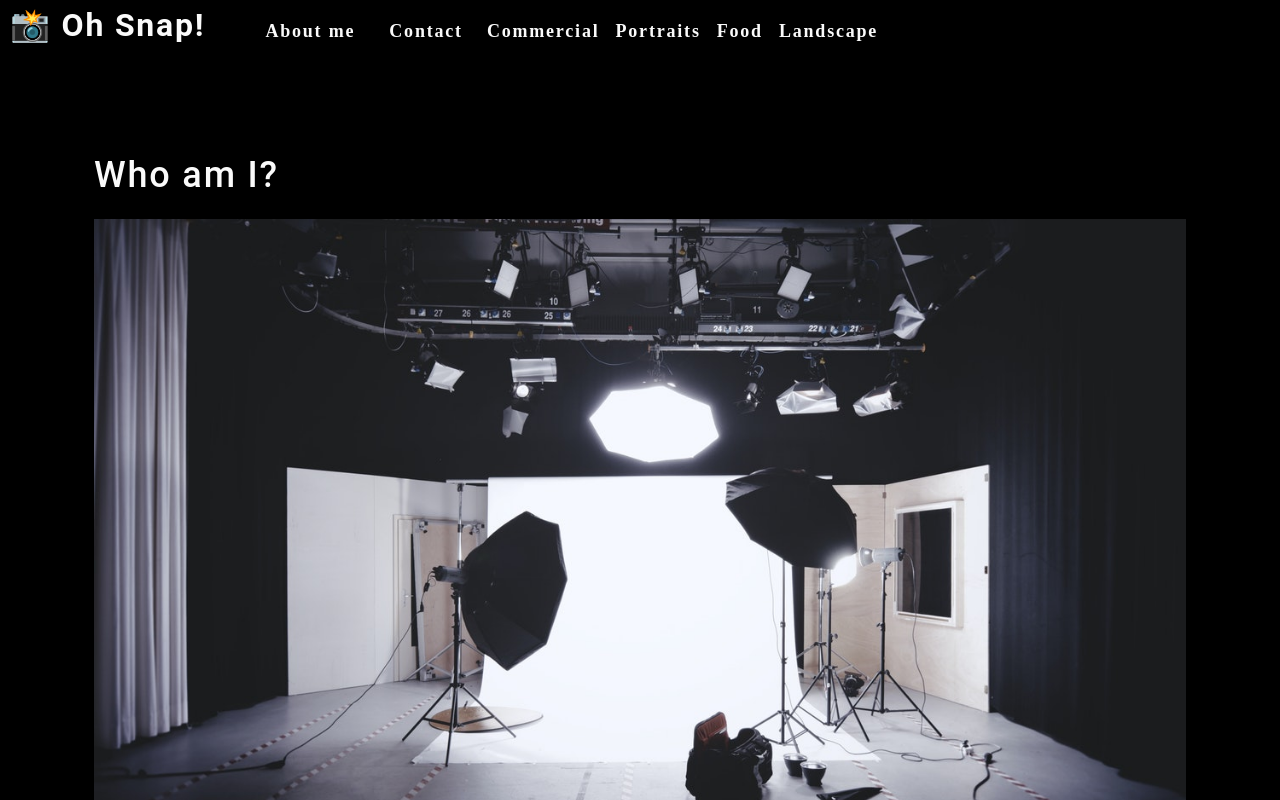
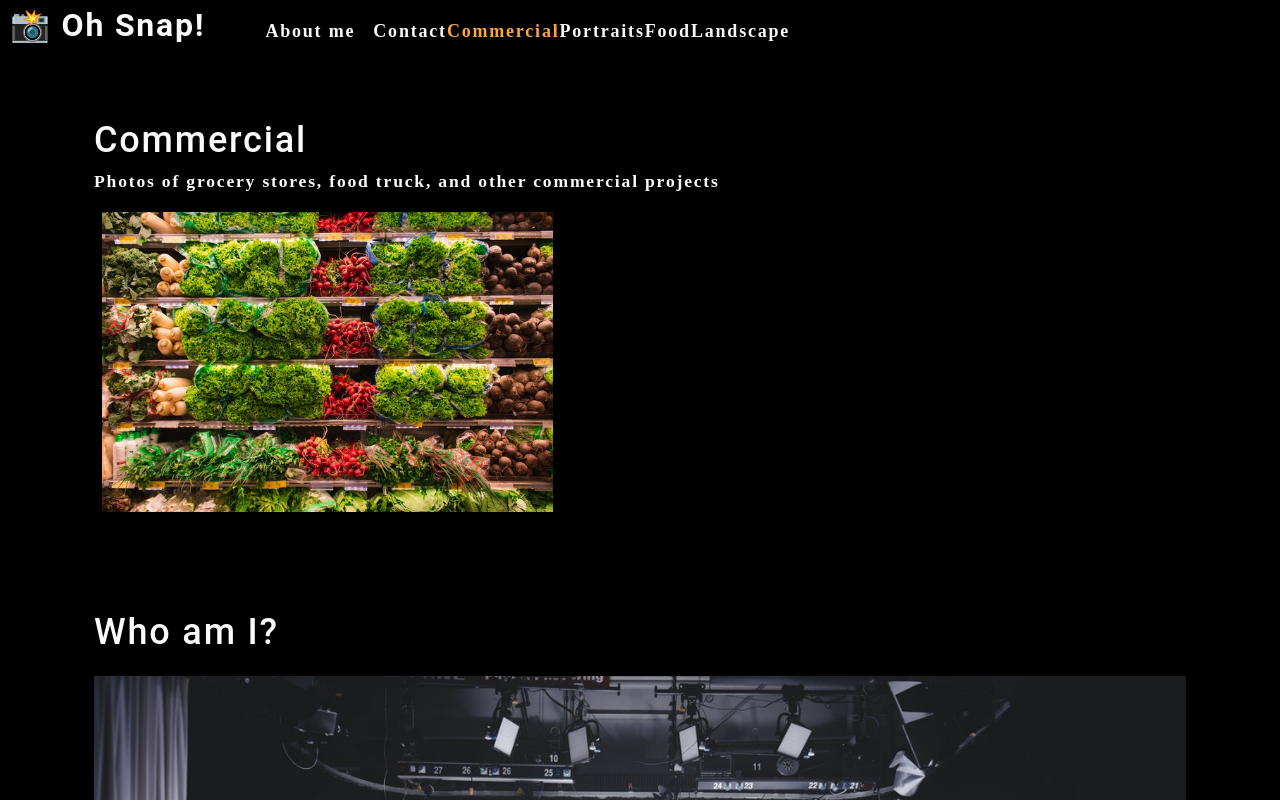
Before and after one commit to joliver521/photo-port, a React (Create React App) app: page / in a window 1280 px wide. Shown: the top 800 px of the page. Built offline with nearby package versions, Linux system fonts and the light colour scheme.

Commit message:
render gallery images

```diff
--- a/src/App.js
+++ b/src/App.js
@@ -1,13 +1,35 @@
-import React from 'react';
+import React, { useState } from 'react';
+import Nav from './components/Nav';
 import About from './components/About';
-import Nav from './components/Nav';
+import Gallery from './components/Gallery';
 import './App.css';
 
 function App() {
+    const [categories] = useState([
+        {
+            name: 'commercial',
+            description:
+                'Photos of grocery stores, food trucks, and other commercial projects',
+        },
+        { name: 'portraits', description: 'Portraits of people in my life' },
+        { name: 'food', description: 'Delicious delicacies' },
+        {
+            name: 'landscape',
+            description:
+                'Fields, farmhouses, waterfalls, and the beauty of nature',
+        },
+    ]);
+
+    const [currentCategory, setCurrentCategory] = useState(categories[0]);
     return (
         <div>
-            <Nav></Nav>
+            <Nav
+                categories={categories}
+                setCurrentCategory={setCurrentCategory}
+                currentCategory={currentCategory}
+            ></Nav>
             <main>
+                <Gallery></Gallery>
                 <About></About>
             </main>
         </div>
--- /dev/null
+++ b/src/components/Gallery/index.js
@@ -0,0 +1,26 @@
+import React from 'react';
+import { capitalizeFirstLetter } from '../../utils/helpers';
+import photo from '../../assets/small/commercial/0.jpg';
+
+function Gallery() {
+    const currentCategory = {
+        name: 'commercial',
+        description:
+            'Photos of grocery stores, food truck, and other commercial projects',
+    };
+    return (
+        <section>
+            <h1>{capitalizeFirstLetter(currentCategory.name)}</h1>
+            <p>{currentCategory.description}</p>
+            <div>
+                <img
+                    src={photo}
+                    alt="Commercial Example"
+                    className="img-thumbnail mx-1"
+                />
+            </div>
+        </section>
+    );
+}
+
+export default Gallery;
--- a/src/components/Nav/index.js
+++ b/src/components/Nav/index.js
@@ -1,26 +1,11 @@
-import React from 'react';
+import React, { useEffect } from 'react';
 import { capitalizeFirstLetter } from '../../utils/helpers';
 
-function Nav() {
-    const categories = [
-        {
-            name: 'commercial',
-            description:
-                'Photos of grocery stores, food trucks, and other commercial projects',
-        },
-        { name: 'portraits', description: 'Portraits of people in my life' },
-        { name: 'food', description: 'Delicious delicacies' },
-        {
-            name: 'landscape',
-            description:
-                'Fields, farmhouses, waterfalls, and the beauty of nature',
-        },
-    ];
-
-    const handleClick = (item) => {
-        console.log(item);
-        return item;
-    };
+function Nav(props) {
+    const { categories = [], setCurrentCategory, currentCategory } = props;
+    useEffect(() => {
+        document.title = capitalizeFirstLetter(currentCategory.name);
+    }, [currentCategory]);
 
     return (
         <header className="flex-row px-1">
@@ -36,24 +21,22 @@
             <nav>
                 <ul className="flex-row">
                     <li className="mx-2">
-                        <a
-                            data-testid="about"
-                            href="#about"
-                            onClick={() => handleClick('About')}
-                        >
-                            About me
-                        </a>
+                        <a href="#about">About me</a>
                     </li>
-                    <li className={'mx-2'}>
-                        <span onClick={() => handleClick('Contact')}>
-                            Contact
-                        </span>
+                    <li>
+                        <span>Contact</span>
                     </li>
                     {categories.map((category) => (
-                        <li className="mx-1" key={category.name}>
+                        <li
+                            className={`"mx-1" ${
+                                currentCategory.name === category.name &&
+                                'navActive'
+                            }`}
+                            key={category.name}
+                        >
                             <span
                                 onClick={() => {
-                                    handleClick(category.name);
+                                    setCurrentCategory(category);
                                 }}
                             >
                                 {capitalizeFirstLetter(category.name)}
```
